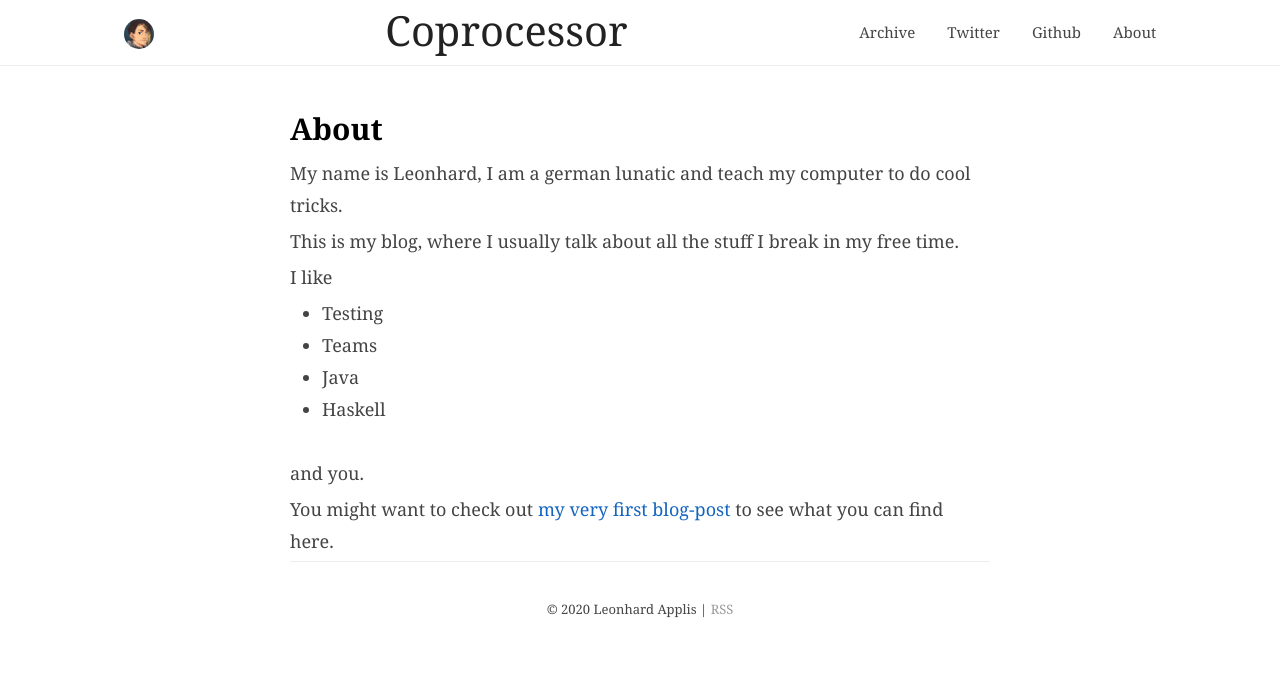
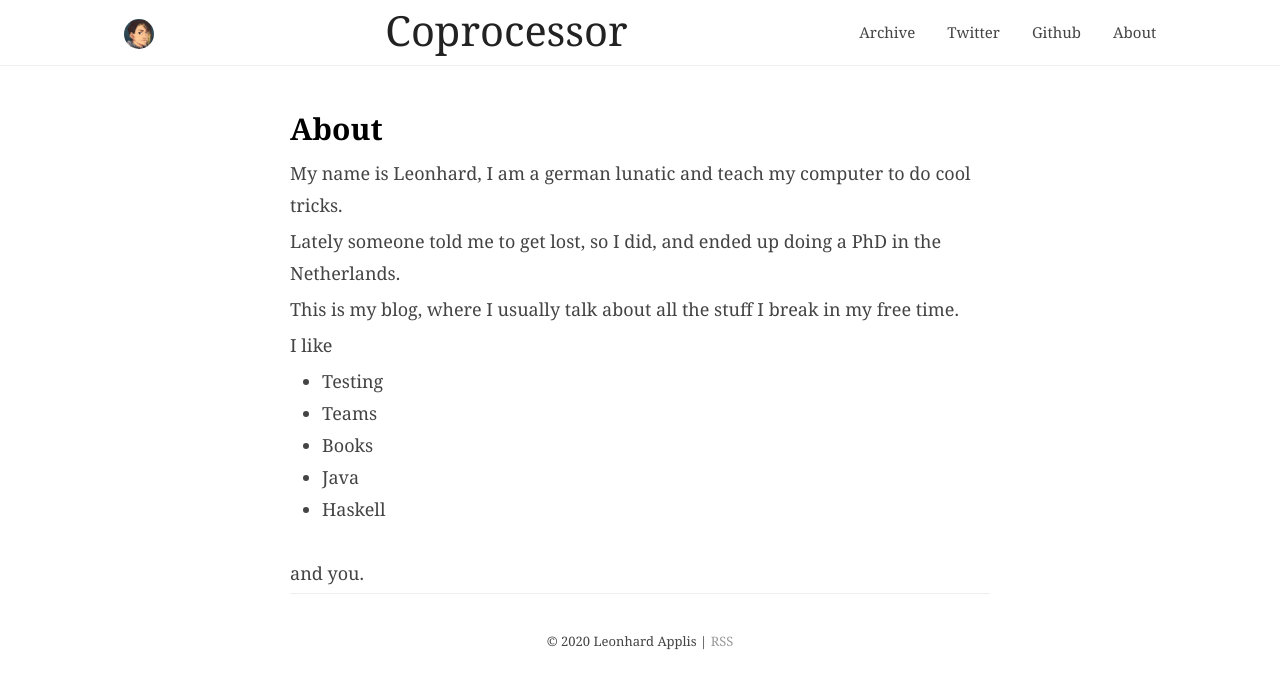
Before and after one commit to Twonki/twonki.github.io, a Jekyll site: the page built from about.md, in a window 1280 px wide. Shown: the top 689 px of the page. Built offline with Jekyll 4.4.1, drawn with Linux system fonts in a browser that asks for light colours; comment, search, counter and statistics services are not loaded.

Commit message:
Put Code Complete 2nd Edition to public

```diff
--- a/about.md
+++ b/about.md
@@ -3,6 +3,8 @@ layout: page
 title: About
 ---
 My name is Leonhard, I am a german lunatic and teach my computer to do cool tricks.
+
+Lately someone told me to get lost, so I did, and ended up doing a PhD in the Netherlands.
 
 This is my blog, where I usually talk about all the stuff I break in my free time.
 
@@ -10,9 +12,8 @@ I like
 
 - Testing
 - Teams
+- Books
 - Java
 - Haskell
 
 and you.
-
-You might want to check out [my very first blog-post](/first-steps/) to see what you can find here.
```
Also changed, not shown: _posts/2020-10-21-literature-code-complete.md (renamed from _drafts/2020-10-21-literature-code-complete.md, +2 -2 lines).
